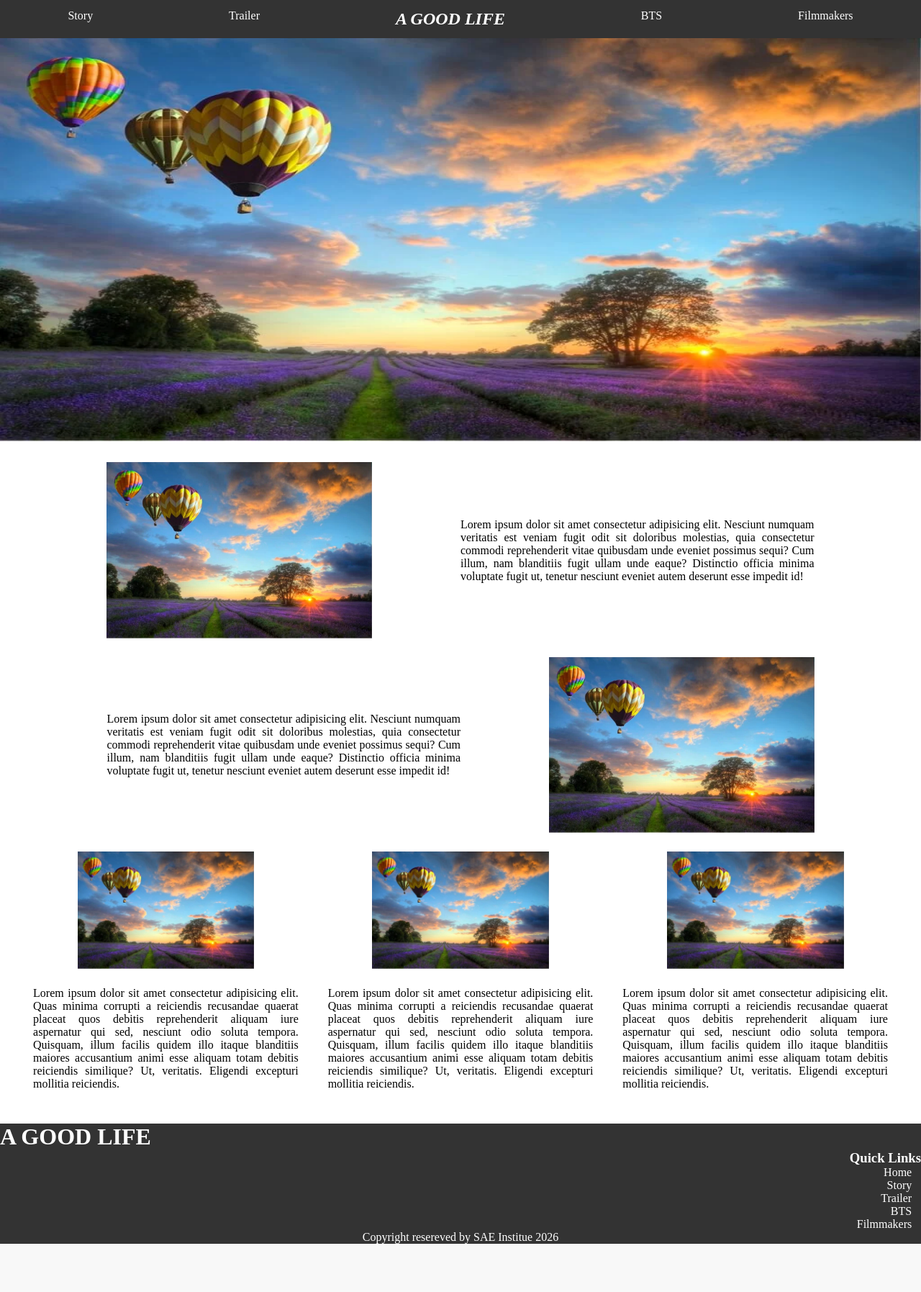
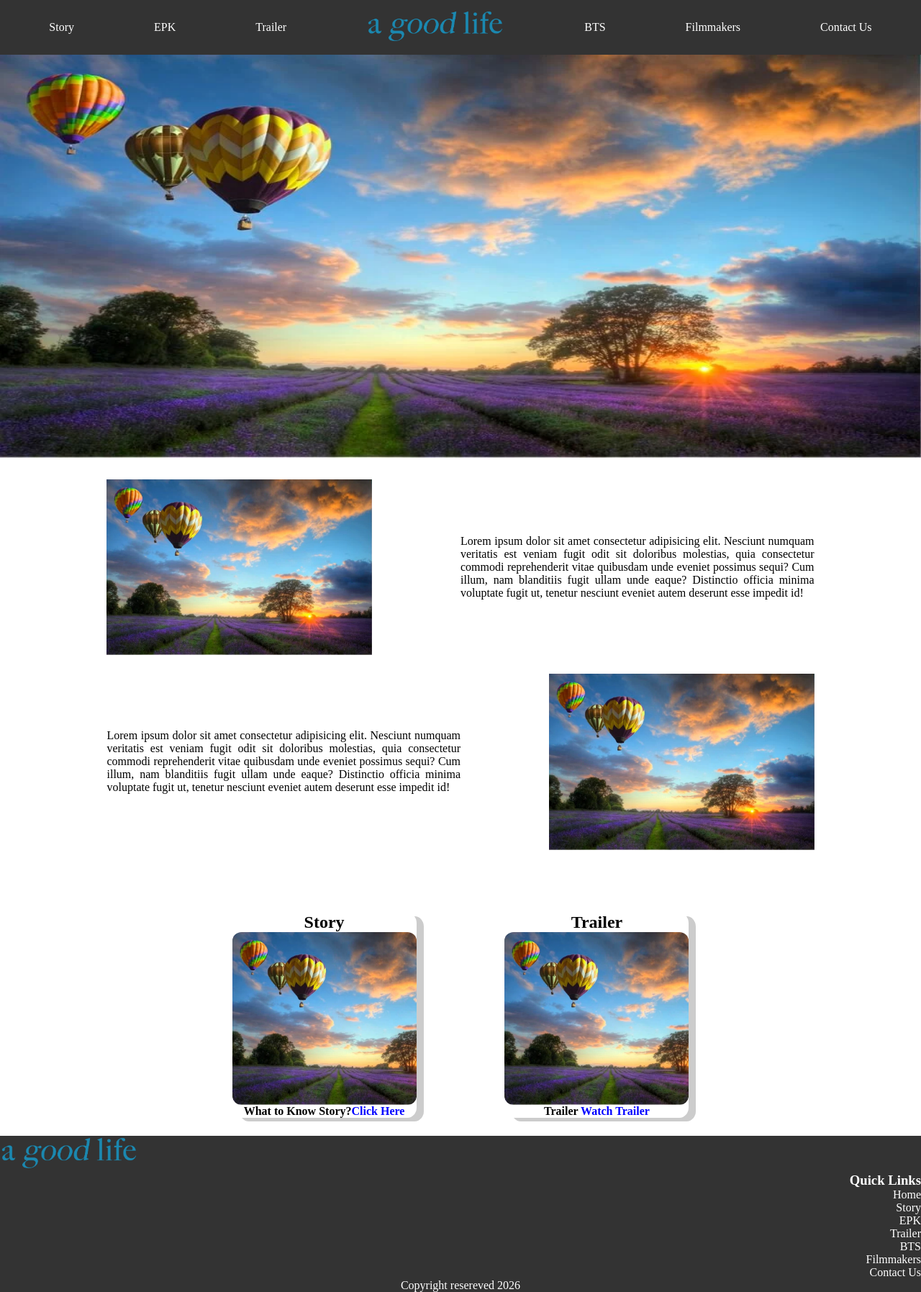
Before and after one commit to JoaoSae/a_goodlife, a Python web app: template templates/index.html in a window 1280 px wide. Shown: the whole page at 72% size. Before the commit the page ends 1728 px from the top, so only its background shows below. Run offline with Jinja, Linux system fonts and the light colour scheme; the template is opened without the code that fills it, so the values that code supplies are empty.

Commit message:
added logo and minor changes on home page

```diff
--- a/statics/index_style.css
+++ b/statics/index_style.css
@@ -34,3 +34,33 @@
     }
 }
 }
+.next{
+    margin: 2%;
+    display: flex;
+    justify-content: center;
+    gap: 10%;
+}
+.box1{
+    /* border: 2px  solid rgb(189, 188, 188); */
+    margin-top: 5%;
+    border-radius: 5%;
+    box-shadow: 10px 5px #cccccc;
+    width:fit-content;
+    text-align: center;
+    .ig{
+        width: 20vw;
+        height: 30vh;
+        /* margin: 2%; */
+        /* border: 2px solid black; */
+        background-image: url(../statics/img.webp);
+        background-repeat: no-repeat;
+        background-size: cover;
+        border-radius: 5%;
+    }
+    a{
+        color: blue;
+    }
+}
+.box1:hover{
+    box-shadow: 5px 10px 5px 10px #cccccc;
+}
--- a/statics/style.css
+++ b/statics/style.css
@@ -6,27 +6,26 @@ nav{
     background-color: #333333;
     display: flex;
     justify-content: space-around;
+    align-items: center;
+    padding: 1%;
 }
 a{
     color: white;
     text-decoration: none;
-    padding: 1%;
-    border-radius: 20%;
 }
 a:hover{
     /* background-color: #b7afaf; */
 }
-.logo{
+/* .logo{
     font-style: italic;
     font-weight: bold;
     a:hover{
         background-color: none;
     }
+} */
+.logo img{
+    width: 15vw;
 }
-/* .logo img{
-    width: 100px;
-    height: 30px;
-} */
 footer{
     position: relative;
     bottom: 0;
--- a/templates/index.html
+++ b/templates/index.html
@@ -10,11 +10,13 @@
     <body>
         <nav>
             <a href="./story.html">Story</a>
+            <a href="../templates/epk.html">EPK</a>
             <a href="./trailer.html">Trailer</a>
-            <a href="./index.html" class="logo"><h1>A GOOD LIFE</h1></a>
-            <!-- <a href="" class="logo"><img src="../../../1.jpg" alt=""></a> -->
+            <!-- <a href="./index.html" class="logo"><h1>A GOOD LIFE</h1></a> -->
+            <a href="../templates/index.html" class="logo"><img src="../statics/A Good Life Logo.png" alt="logo"></a>
             <a href="./bts.html">BTS</a>
             <a href="./filmmakers.html">Filmmakers</a>
+            <a href="../templates/contact.html">Contact Us</a>
         </nav>
         <section class="main">
             <section class="poster">
@@ -33,45 +35,40 @@
                 </section>
                 <img src="../statics/img.webp" alt="">
         </section>
-        <section class="group">
-            <section class="info1">
-                <section class="imag">
-                    <img src="../statics/img.webp" alt="">
+        <section class="next">
+            <section class="box1">
+                <h2>Story</h2>
+                <section class="ig">
+                    <!-- <img src="../statics/img.webp" alt="image1"> -->
                 </section>
-                <section class="txt">
-                    Lorem ipsum dolor sit amet consectetur adipisicing elit. Quas minima corrupti a reiciendis recusandae quaerat placeat quos debitis reprehenderit aliquam iure aspernatur qui sed, nesciunt odio soluta tempora. Quisquam, illum facilis quidem illo itaque blanditiis maiores accusantium animi esse aliquam totam debitis reiciendis similique? Ut, veritatis. Eligendi excepturi mollitia reiciendis.
-                </section>
+                <h4>What to Know Story?<a href="../templates/story.html">Click Here</a></h4>
             </section>
-            <section class="info1">
-                <section class="imag">
-                    <img src="../statics/img.webp" alt="">
-                </section>
-                <section class="txt">
-                    Lorem ipsum dolor sit amet consectetur adipisicing elit. Quas minima corrupti a reiciendis recusandae quaerat placeat quos debitis reprehenderit aliquam iure aspernatur qui sed, nesciunt odio soluta tempora. Quisquam, illum facilis quidem illo itaque blanditiis maiores accusantium animi esse aliquam totam debitis reiciendis similique? Ut, veritatis. Eligendi excepturi mollitia reiciendis.
-                </section>
-            </section>
-            <section class="info1">
-                <section class="imag">
-                    <img src="../statics/img.webp" alt="">
-                </section>
-                <section class="txt">
-                    Lorem ipsum dolor sit amet consectetur adipisicing elit. Quas minima corrupti a reiciendis recusandae quaerat placeat quos debitis reprehenderit aliquam iure aspernatur qui sed, nesciunt odio soluta tempora. Quisquam, illum facilis quidem illo itaque blanditiis maiores accusantium animi esse aliquam totam debitis reiciendis similique? Ut, veritatis. Eligendi excepturi mollitia reiciendis.
+            <section class="box1">
+                <section class="try">
+                    <h2>Trailer</h2>
+                    <section class="ig">
+
+                    </section>
+                <!-- <img src="../statics/img.webp" alt="image1"> -->
+                <h4>Trailer <a href="../templates/story.html">Watch Trailer</a></h4>
                 </section>
             </section>
         </section>
         <footer>
-            <h1>A GOOD LIFE</h1>
+            <a href="../templates/index.html" class="logo"><img src="../statics/A Good Life Logo.png" alt="logo"></a>
             <section class="links">
                 <h3>Quick Links</h3>
                 <ul>
                     <li><a href="./index.html">Home</a></li>
                     <li><a href="./story.html">Story</a></li>
+                    <li><a href="../templates/epk.html">EPK</a></li>
                     <li><a href="./trailer.html">Trailer</a></li>
                     <li><a href="./bts.html">BTS</a></li>
                     <li><a href="./filmmakers.html">Filmmakers</a></li>
+                    <li><a href="../templates/contact.html">Contact Us</a></li>
                 </ul>
             </section>
-            <p class="copyright">Copyright resereved by SAE Institue 2026</p>
+            <p class="copyright">Copyright resereved 2026</p>
         </footer>
     </body>
 </html>
```
Also changed, not shown: statics/A Good Life Logo.png (added).
